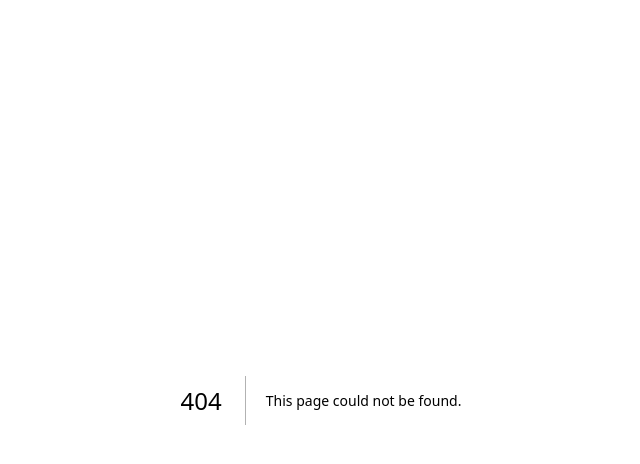
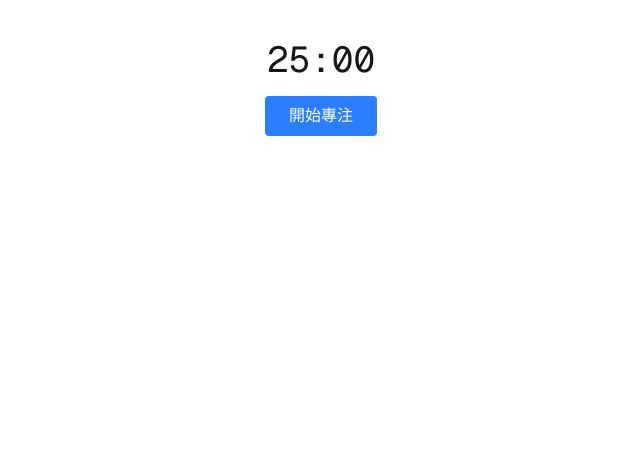
Before and after one commit to heartwar9420/iCares, a Next.js app: page /dashboard in a window 1280 px wide. Before the commit this address had no page. Shown: the top 464 px of the page, without its empty margins (319-959 px from the left). Built offline with nearby package versions, Linux system fonts and the light colour scheme.

Commit message:
finish countdowntimer

```diff
--- /dev/null
+++ b/app/dashboard/page.tsx
@@ -0,0 +1,32 @@
+'use client';
+
+import CountdownTimer from '@/components/CountDownTimer';
+import { useState } from 'react';
+
+export default function Page() {
+  const [seconds, setSeconds] = useState(1500);
+  const [isActive, setIsActive] = useState(false);
+
+  const handleActive = () => {
+    if (!isActive) {
+      setIsActive(true);
+    } else {
+      setIsActive(false);
+      setSeconds(1500);
+    }
+  };
+
+  return (
+    <div className="flex flex-col items-center p-10">
+      <CountdownTimer seconds={seconds} setSeconds={setSeconds} isActive={isActive} />
+
+      <button
+        onClick={handleActive}
+        className={`mt-4 px-6 py-2 text-white rounded hover:cursor-pointer transition-colors
+          ${isActive ? 'bg-red-500 hover:bg-red-500/80' : 'bg-blue-500 hover:bg-blue-500/80'}`}
+      >
+        {isActive ? '結束專注' : '開始專注'}
+      </button>
+    </div>
+  );
+}
--- a/app/page.tsx
+++ b/app/page.tsx
@@ -1,65 +1,3 @@
-import Image from "next/image";
-
 export default function Home() {
-  return (
-    <div className="flex min-h-screen items-center justify-center bg-zinc-50 font-sans dark:bg-black">
-      <main className="flex min-h-screen w-full max-w-3xl flex-col items-center justify-between py-32 px-16 bg-white dark:bg-black sm:items-start">
-        <Image
-          className="dark:invert"
-          src="/next.svg"
-          alt="Next.js logo"
-          width={100}
-          height={20}
-          priority
-        />
-        <div className="flex flex-col items-center gap-6 text-center sm:items-start sm:text-left">
-          <h1 className="max-w-xs text-3xl font-semibold leading-10 tracking-tight text-black dark:text-zinc-50">
-            To get started, edit the page.tsx file.
-          </h1>
-          <p className="max-w-md text-lg leading-8 text-zinc-600 dark:text-zinc-400">
-            Looking for a starting point or more instructions? Head over to{" "}
-            <a
-              href="https://vercel.com/templates?framework=next.js&utm_source=create-next-app&utm_medium=appdir-template-tw&utm_campaign=create-next-app"
-              className="font-medium text-zinc-950 dark:text-zinc-50"
-            >
-              Templates
-            </a>{" "}
-            or the{" "}
-            <a
-              href="https://nextjs.org/learn?utm_source=create-next-app&utm_medium=appdir-template-tw&utm_campaign=create-next-app"
-              className="font-medium text-zinc-950 dark:text-zinc-50"
-            >
-              Learning
-            </a>{" "}
-            center.
-          </p>
-        </div>
-        <div className="flex flex-col gap-4 text-base font-medium sm:flex-row">
-          <a
-            className="flex h-12 w-full items-center justify-center gap-2 rounded-full bg-foreground px-5 text-background transition-colors hover:bg-[#383838] dark:hover:bg-[#ccc] md:w-[158px]"
-            href="https://vercel.com/new?utm_source=create-next-app&utm_medium=appdir-template-tw&utm_campaign=create-next-app"
-            target="_blank"
-            rel="noopener noreferrer"
-          >
-            <Image
-              className="dark:invert"
-              src="/vercel.svg"
-              alt="Vercel logomark"
-              width={16}
-              height={16}
-            />
-            Deploy Now
-          </a>
-          <a
-            className="flex h-12 w-full items-center justify-center rounded-full border border-solid border-black/[.08] px-5 transition-colors hover:border-transparent hover:bg-black/[.04] dark:border-white/[.145] dark:hover:bg-[#1a1a1a] md:w-[158px]"
-            href="https://nextjs.org/docs?utm_source=create-next-app&utm_medium=appdir-template-tw&utm_campaign=create-next-app"
-            target="_blank"
-            rel="noopener noreferrer"
-          >
-            Documentation
-          </a>
-        </div>
-      </main>
-    </div>
-  );
+  return <div>hello world</div>;
 }
--- /dev/null
+++ b/components/CountDownTimer.tsx
@@ -0,0 +1,36 @@
+import { useEffect } from 'react';
+
+interface Props {
+  seconds: number;
+  setSeconds: React.Dispatch<React.SetStateAction<number>>;
+  // 等同於 setSeconds: (val: number | ((prev: number) => number)) => void;
+  isActive: boolean;
+}
+
+export default function CountdownTimer({ seconds, setSeconds, isActive }: Props) {
+  // Math.floor = 把小數點後面的數字全部切掉
+  const minutes = Math.floor(seconds / 60);
+  // % = 取餘數
+  const remainSeconds = seconds % 60;
+
+  useEffect(() => {
+    if (!isActive || seconds <= 0) return;
+
+    // setInterval((),1000) = 每隔 1000 毫秒執行一次前面的動作
+    const timerId = setInterval(() => {
+      // setSeconds((先去看一下目前的數字) => 把目前的數字 -1 再放回來)
+      setSeconds((prev) => prev - 1);
+      // 每隔1秒做一次
+    }, 1000);
+
+    // 撤銷這張號碼牌對應的計時任務，確保舊的計時器被清乾淨，不浪費記憶體。
+    return () => clearInterval(timerId);
+  }, [seconds, isActive]); // 依賴陣列 當秒數變更或 開始專注後 就重新執行一次這個 useEffect
+
+  return (
+    <div className="text-4xl font-mono">
+      {/* 當秒數小於 10 ， 在前面加一個 0 ， 三元運算子 */}
+      {minutes}:{remainSeconds < 10 ? `0${remainSeconds}` : remainSeconds}
+    </div>
+  );
+}
```
